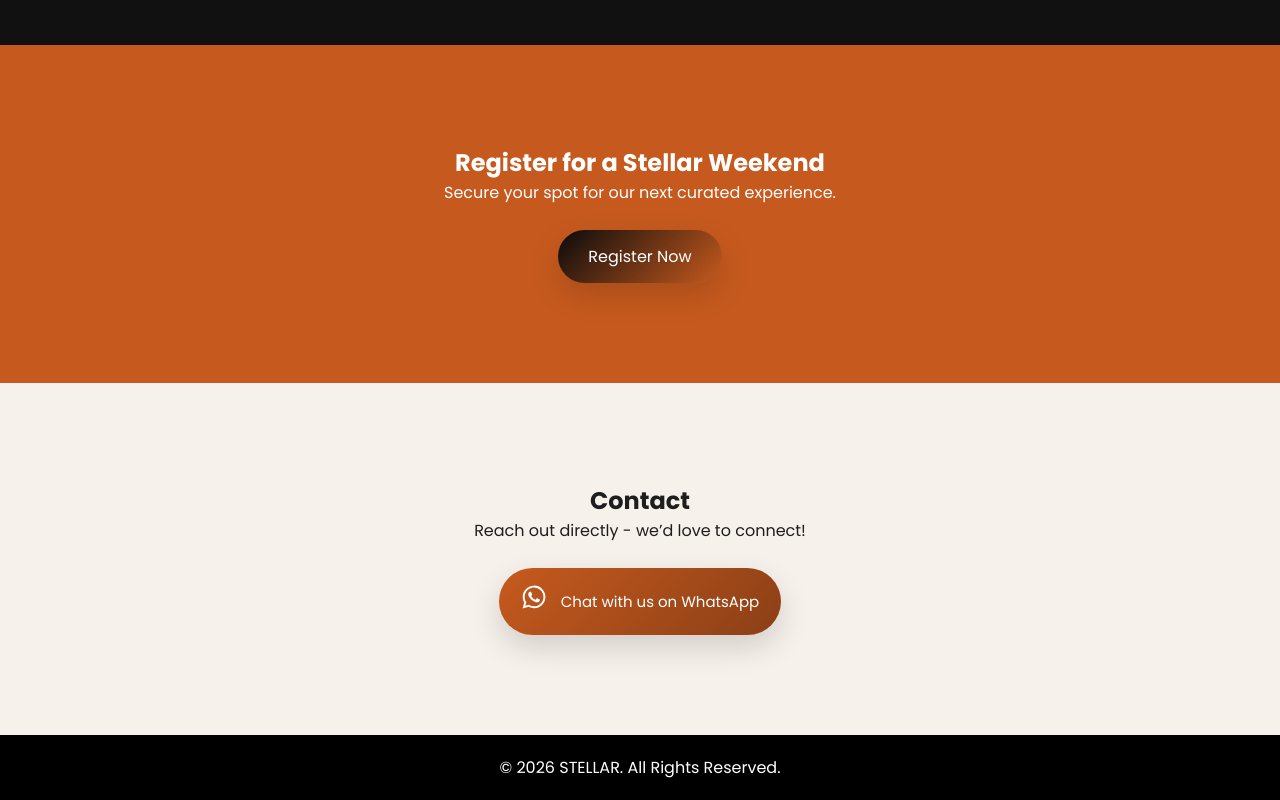
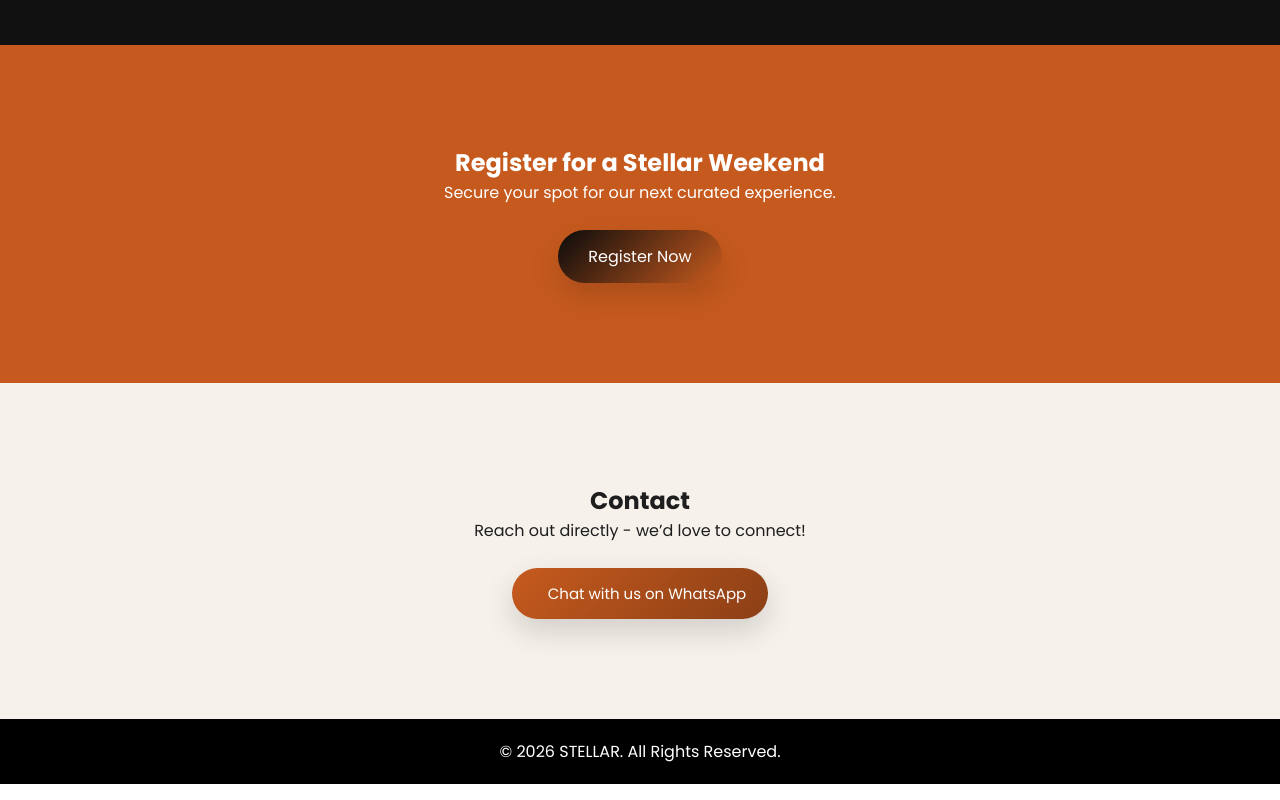
Before and after one commit to discovergcs-est/stellarnataliej, a plain HTML site: page index.html in a window 1280 px wide. Shown: the part 2711-3511 px from the top of the page. Drawn offline with nearby package versions, Linux system fonts and the light colour scheme.

Commit message:
Update index.html

```diff
--- a/index.html
+++ b/index.html
@@ -143,7 +143,6 @@
     <p>Reach out directly - we’d love to connect!</p>
 
     <div class="whatsapp-contact">
-      <span class="whatsapp-icon">
         <ion-icon name="logo-whatsapp"></ion-icon>
       </span>
 
@@ -163,8 +162,5 @@
 </footer>
 
 <script src="stellar.js"></script>
-<script type="module" src="https://unpkg.com/ionicons@7.1.0/dist/ionicons/ionicons.esm.js"></script>
-<script nomodule src="https://unpkg.com/ionicons@7.1.0/dist/ionicons/ionicons.js"></script>
-
 </body>
 </html>
```
